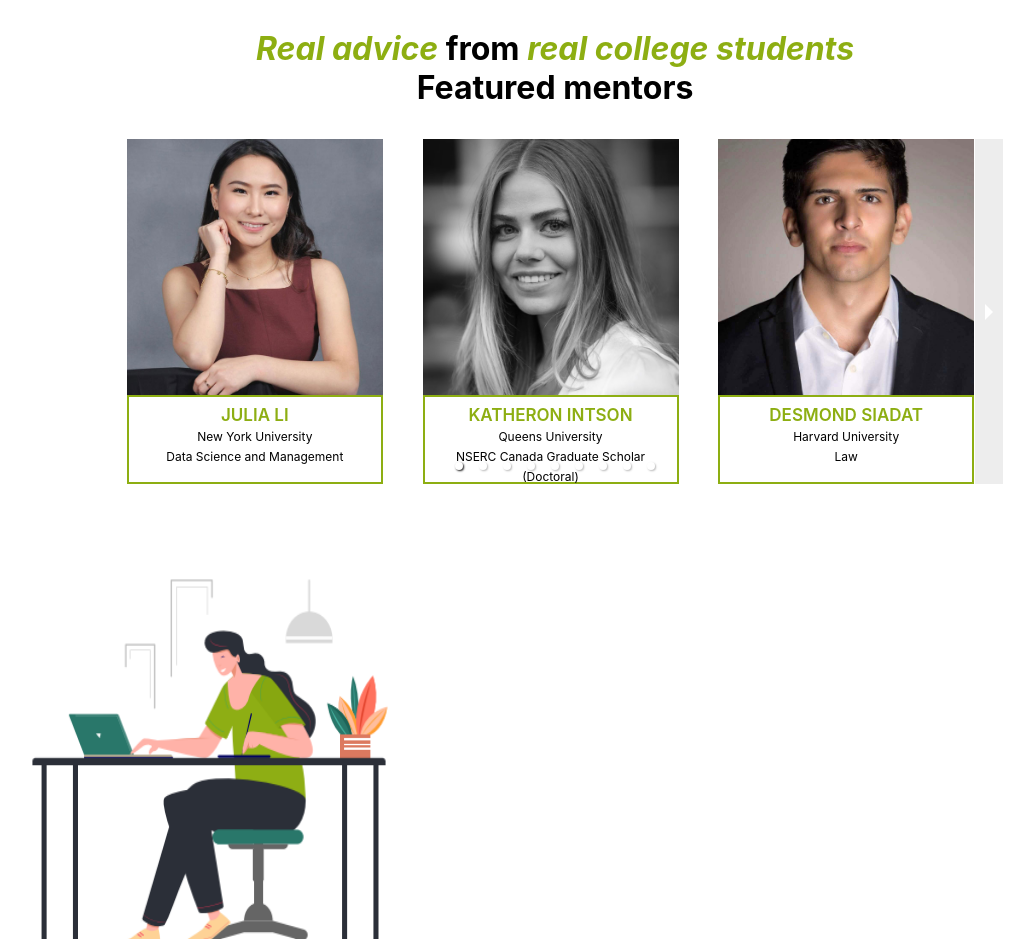
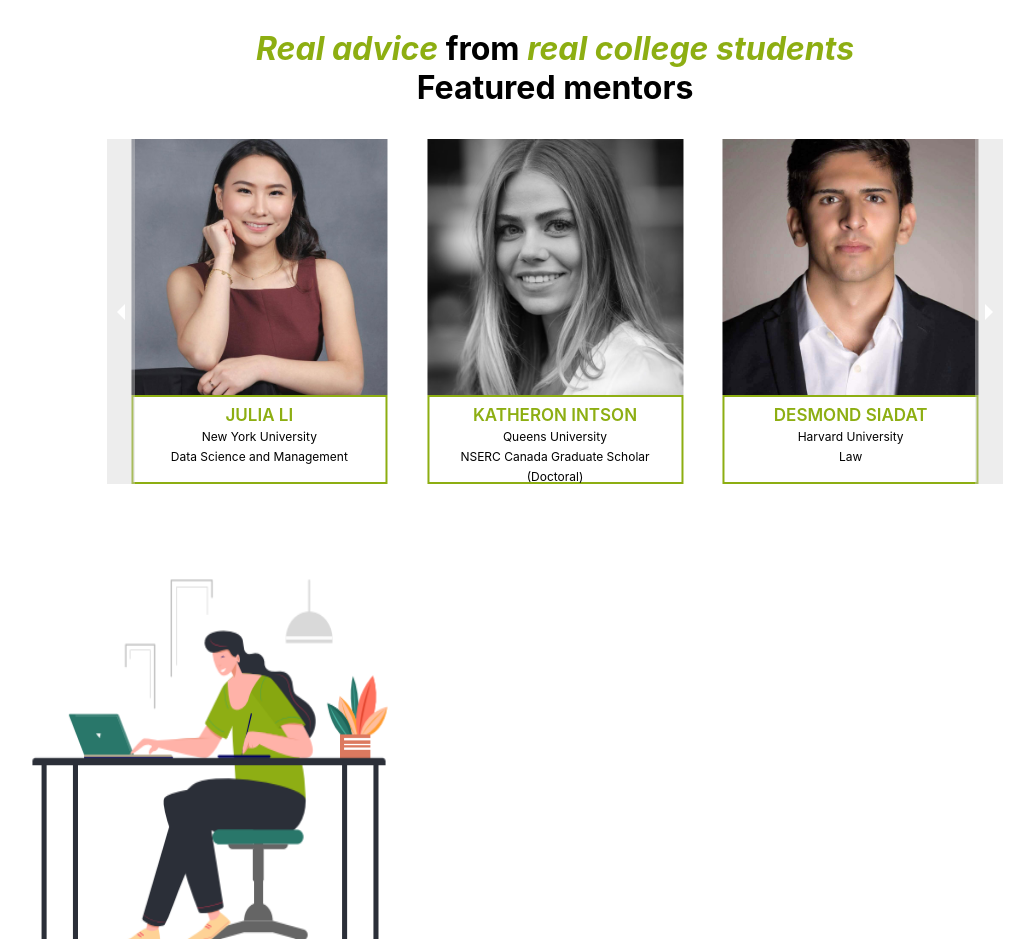
Before and after one commit to harjot-saroya/peerone, a React (Create React App) app: page / in a window 1280 px wide. Shown: the part 820-1759 px from the top of the page, without its empty margins (85-1119 px from the left). Built offline with nearby package versions, Linux system fonts and the light colour scheme.

Commit message:
♻️  Fixed Carousel Bugs

```diff
--- a/src/components/mentors/mentors.js
+++ b/src/components/mentors/mentors.js
@@ -17,7 +17,7 @@
                 <span>Featured mentors</span>
             </div>
             <div className="caro-container">
-                <Carousel centerSlidePercentage={33} centerMode showStatus={false} showArrows={true}>
+                <Carousel centerSlidePercentage={33} centerMode={true} showStatus={false} showIndicators={false} selectedItem={1}>
                         <div className="slide">
                             <div className="photo-cont">
                             <img id="photos"src={julia} />
```
Also changed, not shown: specs/2. Blog.png (added), specs/3. Single Blog.png (added).
